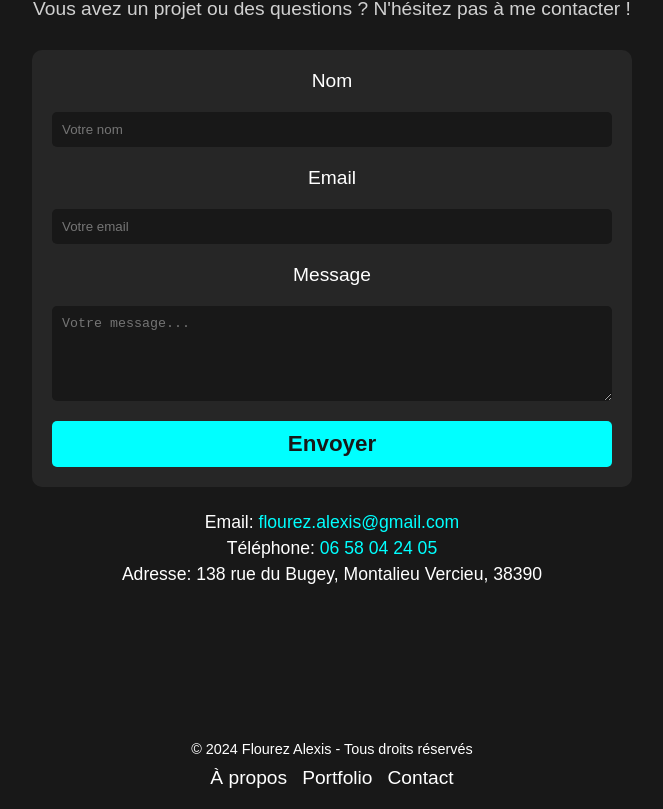
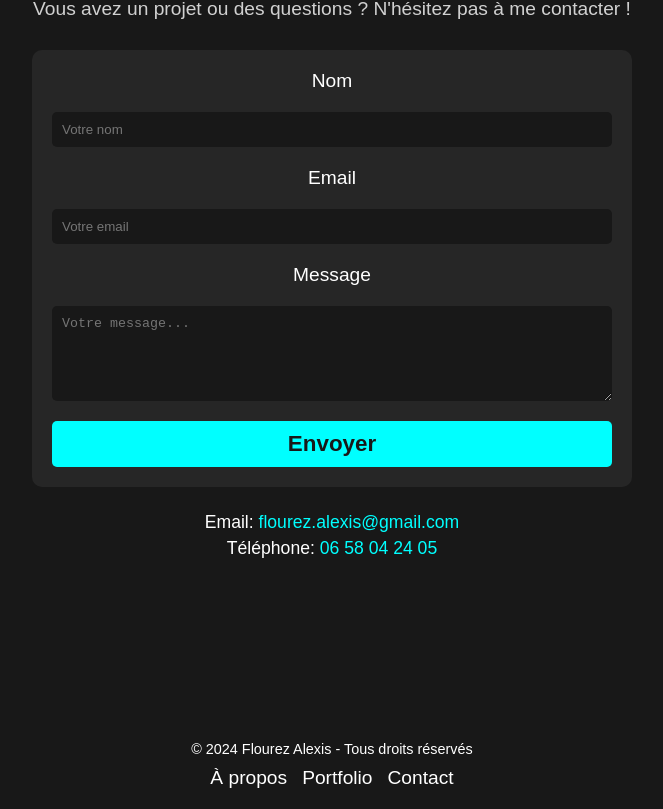
Before and after one commit to AFlourez/portfolio, a React (Create React App) app: page / in a window 1280 px wide. Shown: the part 2559-3368 px from the top of the page, without its empty margins (348-1011 px from the left). Built offline with nearby package versions, Linux system fonts and the light colour scheme.

Commit message:
Remove adresse

```diff
--- a/src/pages/Contact/Contact.js
+++ b/src/pages/Contact/Contact.js
@@ -29,7 +29,6 @@ const Contact = () => {
       <div className="contact-info">
         <p>Email: <a href="mailto:flourez.alexis@gmail.com">flourez.alexis@gmail.com</a></p>
         <p>Téléphone: <a href="tel:+33658042405">06 58 04 24 05</a></p>
-        <p>Adresse: 138 rue du Bugey, Montalieu Vercieu, 38390</p>
       </div>
     </section>
   );
```
